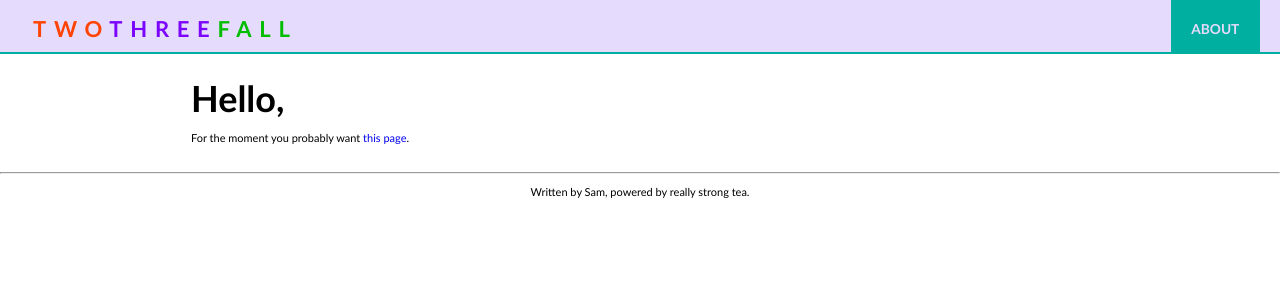
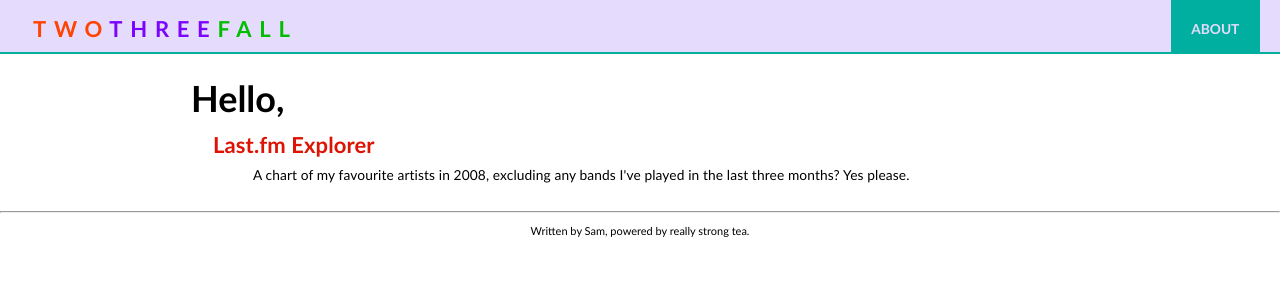
Before and after one commit to sjcorbett/twothreefall.co.uk, a Django app: template templates/landing.html in a window 1280 px wide. Shown: the top 300 px of the page. Run offline with Django 3.2, Linux system fonts and the light colour scheme; the template is opened without the code that fills it, so the values that code supplies are empty; parts of the project's set-up code (start-up, migrations or seed data) failed here and were passed over; some libraries are stand-ins or nearby versions.

Commit message:
Improve root page and tweak to about.

```diff
--- a/media/style.css
+++ b/media/style.css
@@ -72,6 +72,24 @@
 #fixedrightmenu a:hover {
     color: #fff;
     text-decoration: none;
+}
+
+#projlist {
+    margin-left: 2em;
+    letter-spacing: 0.01em;
+}
+#projlist a {
+    /* text-decoration: underline; */
+}
+#projlist dt {
+    font-size: 2em;
+    margin-bottom: 8px;
+}
+#projlist dd {
+    font-size: 1.25em;
+}
+.lexred {
+	color: #dd1303;
 }
 
 /******* GENERAL ***************************************************/
--- a/templates/about.html
+++ b/templates/about.html
@@ -7,7 +7,6 @@
 {% endblock %}
 {% block body %}
     <div id="top">
-        <h1>About</h1>
             I'm Sam, I live and work in Edinburgh.
             <p>The source for twothreefall.co.uk is available on <a href="https://github.com/aradnuk/twothreefall.co.uk">GitHub</a>.
 
@@ -18,7 +17,7 @@
                 <li><a href="http://www.linode.com">Linode</a> to host twothreefall</li>
                 <li><a href="http://www.python.org">Python</a> to run it all</li>
                 <li><a href="http://www.djangoproject.com/">Django</a> as a framework to keep things simple</li>
-                <li><a href="http://celeryproject.org/">Celery</a> to fetch data from Last.fm efficiently.</li>
+                <li><a href="http://celeryproject.org/">Celery</a> to help fetch data from Last.fm efficiently.</li>
             </ul>
 
 
--- a/templates/landing.html
+++ b/templates/landing.html
@@ -2,6 +2,11 @@
 {% block body %}
 <div id="top">
     <h1>Hello,</h1>
-    <p>For the moment you probably want <a href="/lastfmexplorer">this page</a>.</p>
+    <dl id="projlist">
+        <dt><b><a class="lexred" href="/lastfmexplorer">Last.fm Explorer</a></b></dt>
+        <dd>
+            A chart of my favourite artists in 2008, excluding any bands I've played in the last three months?  Yes please.
+        </dd>
+    </dl>
 </div>
 {% endblock %}
```
